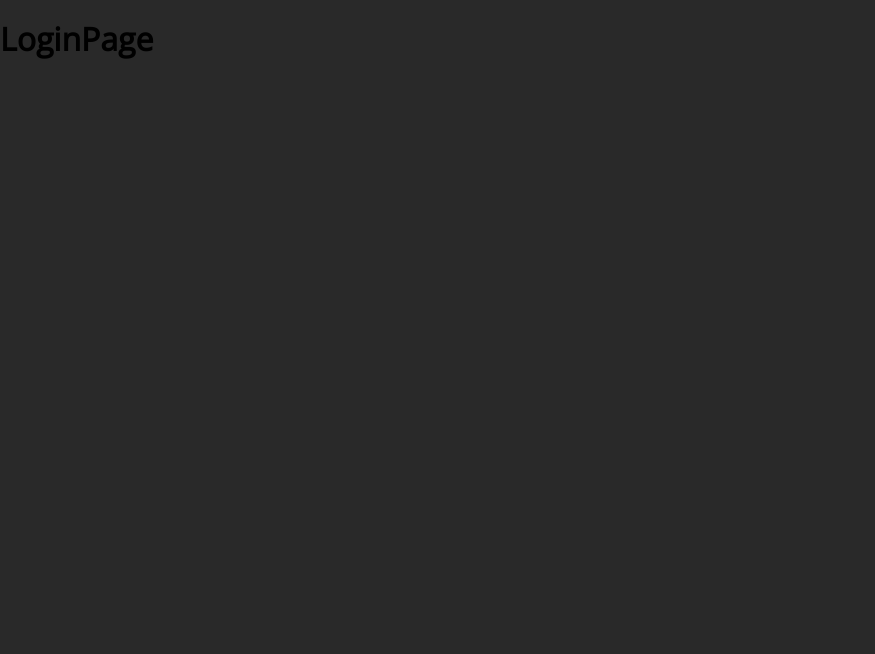
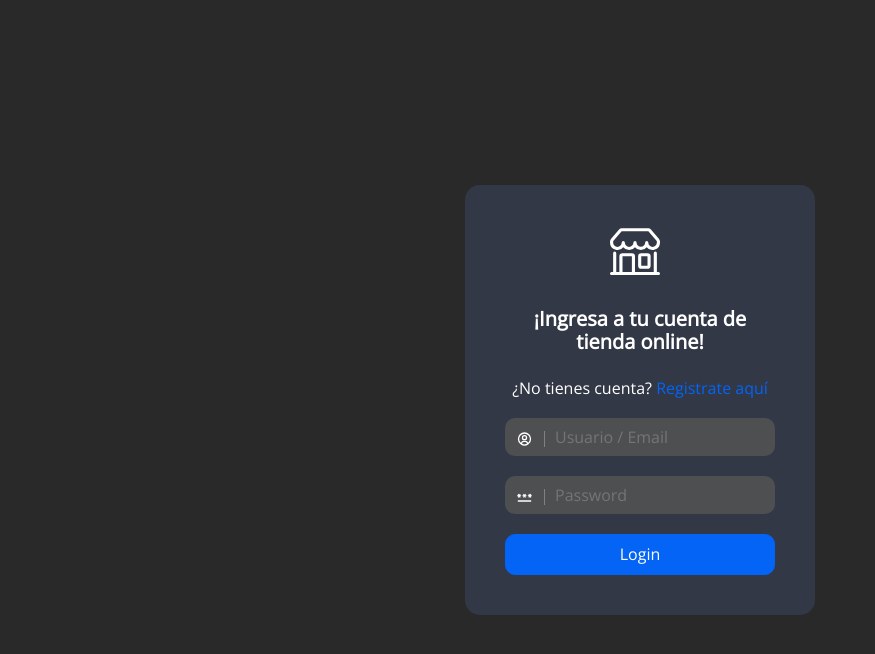
Before and after one commit to Maarto/MerchApp, a React (Create React App) app: page /auth/login in a window 1280 px wide. Shown: the top 654 px of the page, without its empty margins (0-875 px from the left). Built offline with nearby package versions, Linux system fonts and the light colour scheme.

Commit message:
Login & Register Page
Structure Login & Register page

```diff
--- a/src/pages/home.tsx
+++ b/src/pages/home.tsx
@@ -22,10 +22,10 @@ function HomePage() {
             <div className="Buttons">
 
                 <button className='buttonHome' onClick={() => Navigation('/home')}>HOME</button>
-                <button className='buttonHome' onClick={() => Navigation('/test')}>SERVICES</button>
-                <button className='buttonHome' onClick={() => Navigation('/test')}>ABOUT US</button>
-                <button className='buttonHome' onClick={() => Navigation('/test')}>PROJECTS</button>
-                <button className='buttonHome' onClick={() => Navigation('/test')}>LOGIN</button>
+                <button className='buttonHome' onClick={() => Navigation('/shop/services')}>SERVICES</button>
+                <button className='buttonHome' onClick={() => Navigation('/info/about-us')}>ABOUT US</button>
+                <button className='buttonHome' onClick={() => Navigation('/info/project')}>PROJECTS</button>
+                <button className='buttonHome' onClick={() => Navigation('/auth/login')}>LOGIN</button>
             </div>
         </div>
     )
--- a/src/pages/login.tsx
+++ b/src/pages/login.tsx
@@ -1,7 +1,36 @@
-function LoginPage () {
+import '../styles/login.css'
+import { MdPassword } from 'react-icons/md'
+import { BiUserCircle } from 'react-icons/bi'
+import { BsShop } from 'react-icons/bs'
+import {useNavigate} from 'react-router'
+
+function LoginPage() {
+
+    let navigate = useNavigate()
+
+    function Navigation(rout:string) {
+        return navigate(rout)
+    }
+
     return (
-        <div>
-            <h1>LoginPage</h1>
+
+        <div className='generalContain'>
+            <form className='loginForm'>
+                <BsShop className='LogoIcon' onClick={() => Navigation('/')}/>
+                <h1 className='titleInfo'>¡Ingresa a tu cuenta de tienda online!</h1>
+                <p className='textInfo'>¿No tienes cuenta? <a href="/auth/register">Registrate aquí</a></p>
+
+                <div className="Inputs">
+                    <BiUserCircle className='Icons' />
+                    <input type="text" name='username' placeholder='Usuario / Email' required/>
+                    <MdPassword className='Icons' />
+                    <input type="password" name='password' placeholder='Password' required/>
+                    <button className='LoginButton' type='submit'>Login</button>
+                </div>
+
+
+            </form>
+
         </div>
     )
 }
--- a/src/pages/register.tsx
+++ b/src/pages/register.tsx
@@ -14,14 +14,14 @@ function RegisterPage() {
 
                 <div className="Inputs">
                     <BiUserCircle className='Icons'/>
-                    <input type="text" name="userName" placeholder='Usuario' />
+                    <input type="text" name="userName" placeholder='Usuario' required/>
                     <MdPassword className='Icons'/>
-                    <input type="password" name="password" placeholder='Contraseña' />
+                    <input type="password" name="password" placeholder='Contraseña' required/>
                     <MdPassword className='Icons'/>
-                    <input type="password" name="repassword"placeholder='Repite contraseña' />
+                    <input type="password" name="repassword"placeholder='Repite contraseña' required/>
                     <MdOutlineEmail className='Icons'/>
-                    <input type="email" name="email" placeholder='Email' />
-                    <button>Registrarme</button>
+                    <input type="email" name="email" placeholder='Email' required/>
+                    <button type='submit'>Registrarme</button>
                     <p className='InfoText'>¿Quieres volver al inicio? <a href="/">Click Aquí</a></p>
                 </div>
             </form>
--- /dev/null
+++ b/src/styles/login.css
@@ -0,0 +1,52 @@
+.loginForm {
+    background-color: #333846;
+    width: 350px;
+    height: auto;
+    padding: 40px 40px 20px 40px;
+    border-radius: 15px;
+}
+
+.loginForm h1, .loginForm p {
+    text-align: center;
+}
+
+.loginForm h1 {
+    font-size: 20px;
+    padding: 0 0 13px 0;
+    /* margin: 15px 20 0 50px; */
+}
+.loginForm a {
+    color: #0364f5;
+}
+
+.loginForm a:hover {
+    transform: scale(1.2);
+    border-bottom: 1px solid white;
+    transition: all 1s ease-in-out;
+}
+
+.titleInfo, .textInfo {
+    color: white;
+    background: transparent;
+}
+
+.loginForm input, .loginForm button {
+    background: transparent;
+}
+
+.LogoIcon {
+    color: white;
+    background: transparent;
+    font-size: 50px;
+    position: relative;
+    margin: 0 0 15px 105px;
+}
+
+.LogoIcon:hover {
+    color: aquamarine;
+    transition: all 1s ease-in-out;
+}
+
+.Inputs input:invalid {
+    border: red;
+}
--- a/src/styles/register.css
+++ b/src/styles/register.css
@@ -21,7 +21,13 @@
 }
 
 .InfoText a {
-    color: #6694ff;
+    color: #0364f5;
+}
+
+.InfoText a:hover {
+    transform: scale(1.2);
+    border-bottom: 1px solid white;
+    transition: all 1s ease-in-out;
 }
 
 .registerForm {
@@ -41,11 +47,19 @@
     border-radius: 10px;
     color: white;
     border: none;
-    text-align: center;
-    margin: 20px 0;
+    /* text-align: center; */
+    margin: 20px 0px;
     display: block;
     width: 100%;
     padding: 10px;
+}
+
+.Inputs input {
+    padding: 10px 10px 10px 50px;
+}
+
+.Inputs input:invalid {
+    border: red;
 }
 
 .Icons {
```
